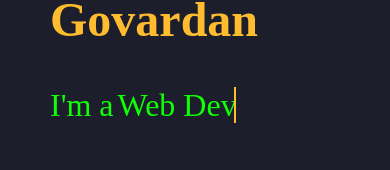
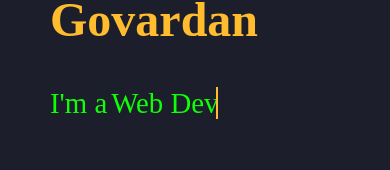
Before and after one commit to GOVARDAN-N-A/My_portfolio_website, a plain HTML site: page about.html in a window 390 px wide. Shown: the part 380-550 px from the top of the page. Drawn offline with nearby package versions, Linux system fonts and the light colour scheme.

Commit message:
Update about.css

```diff
--- a/about.css
+++ b/about.css
@@ -397,6 +397,9 @@
       margin: 10px 0px 40px 20px;
 
     }
+    .changing_text .text{
+      font-size: 1.8rem;
+    }
 
     /* .about:is(h2, h3, p){
       font-size: 10rem;
```
